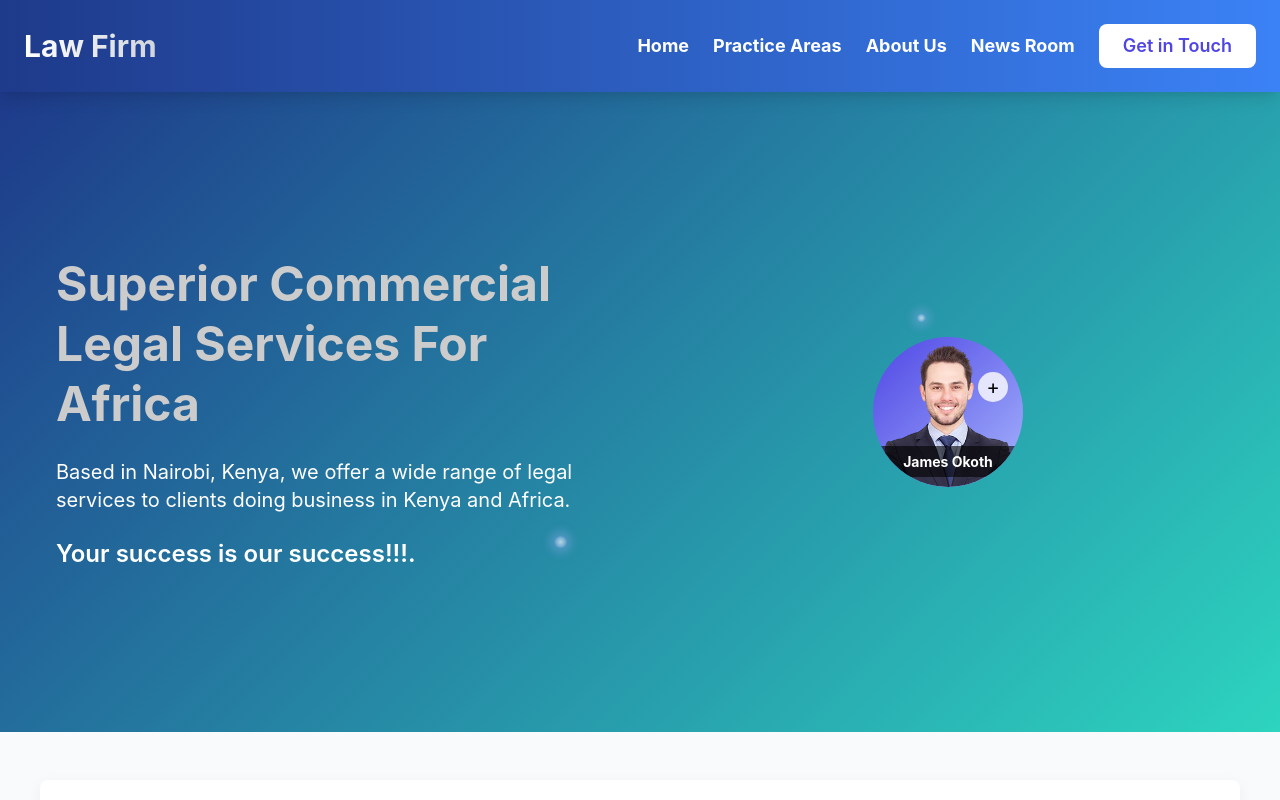
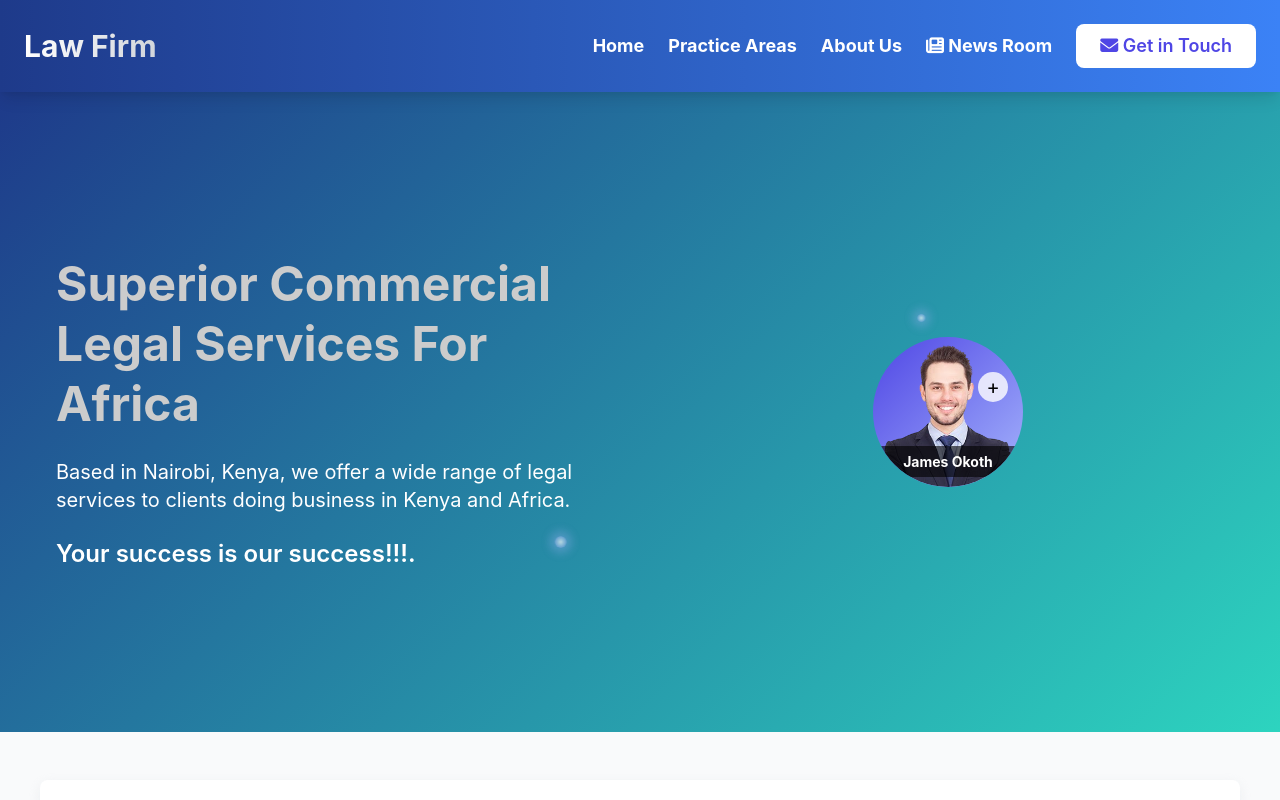
Before and after one commit to genethicalts/LawFirm, a plain HTML site: page index.html in a window 1280 px wide. Shown: the top 800 px of the page. Drawn offline with nearby package versions, Linux system fonts and the light colour scheme.

Commit message:
Update index.html

```diff
--- a/index.html
+++ b/index.html
@@ -3,9 +3,9 @@
 <head>
 <meta charset="UTF-8">
 <meta name="viewport" content="width=device-width, initial-scale=1.0">
-<title>Legal firm</title>
+<title>Legal firm Ver2.50</title>
+<link rel="stylesheet" href="https://cdnjs.cloudflare.com/ajax/libs/font-awesome/6.4.2/css/all.min.css">
 <link href="https://cdn.jsdelivr.net/npm/tailwindcss@2.2.19/dist/tailwind.min.css" rel="stylesheet">
-
 <link href="assets/theme1.css"  rel="stylesheet"/>
 
 <style>
@@ -21,8 +21,8 @@
 <button onclick="showPage('home')" class="hover:text-gray-200 text-lg primary-menu">Home</button>
 <button onclick="showPage('practice')" class="hover:text-gray-200 text-lg primary-menu">Practice Areas</button>
 <button onclick="showPage('about')" class="hover:text-gray-200 text-lg primary-menu">About Us</button>
-<button onclick="showPage('news')" class="hover:text-gray-200 text-lg primary-menu">News Room</button>
-<button onclick="showPage('contact')" class="bg-white text-indigo-600 px-6 py-2 rounded-lg hover:bg-gray-100 text-lg font-semibold">Get in Touch</button>
+<button onclick="showPage('news')" class="hover:text-gray-200 text-lg primary-menu"><i class="fas fa-newspaper"></i> News Room</button>
+<button onclick="showPage('contact')" class="bg-white text-indigo-600 px-6 py-2 rounded-lg hover:bg-gray-100 text-lg font-semibold"><i class="fas fa-envelope"></i> Get in Touch</button>
 </div>
 <button class="hamburger" aria-label="Toggle navigation menu">
 <span></span>
```
